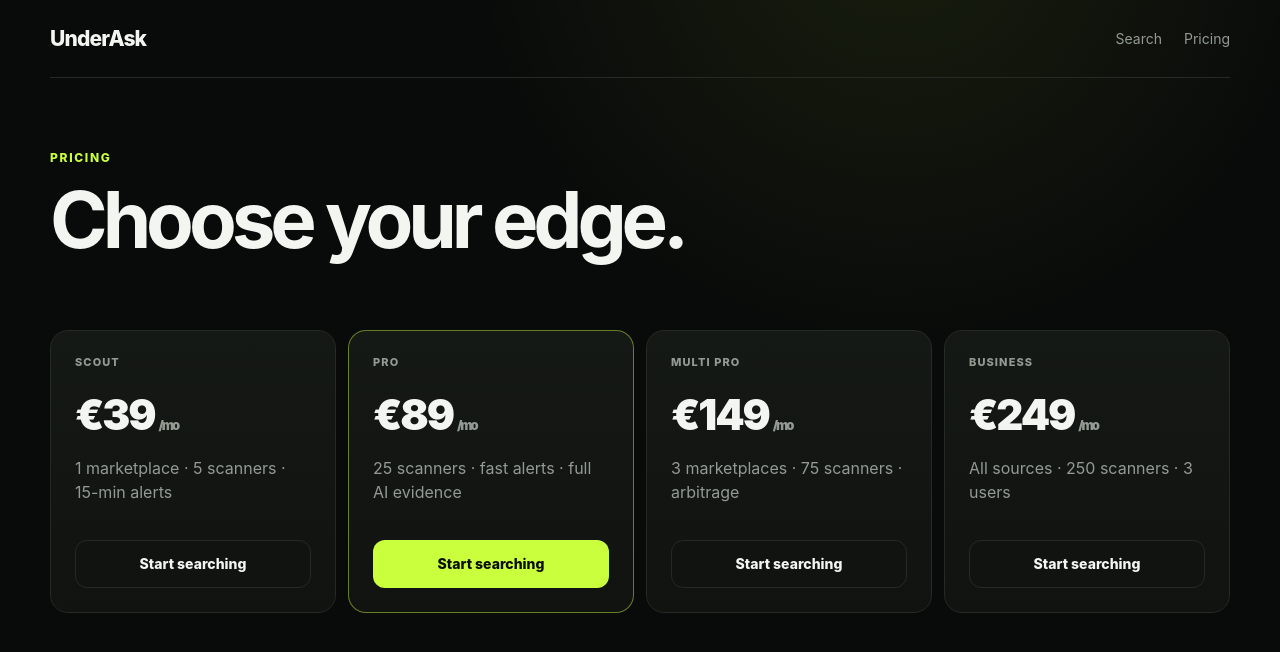
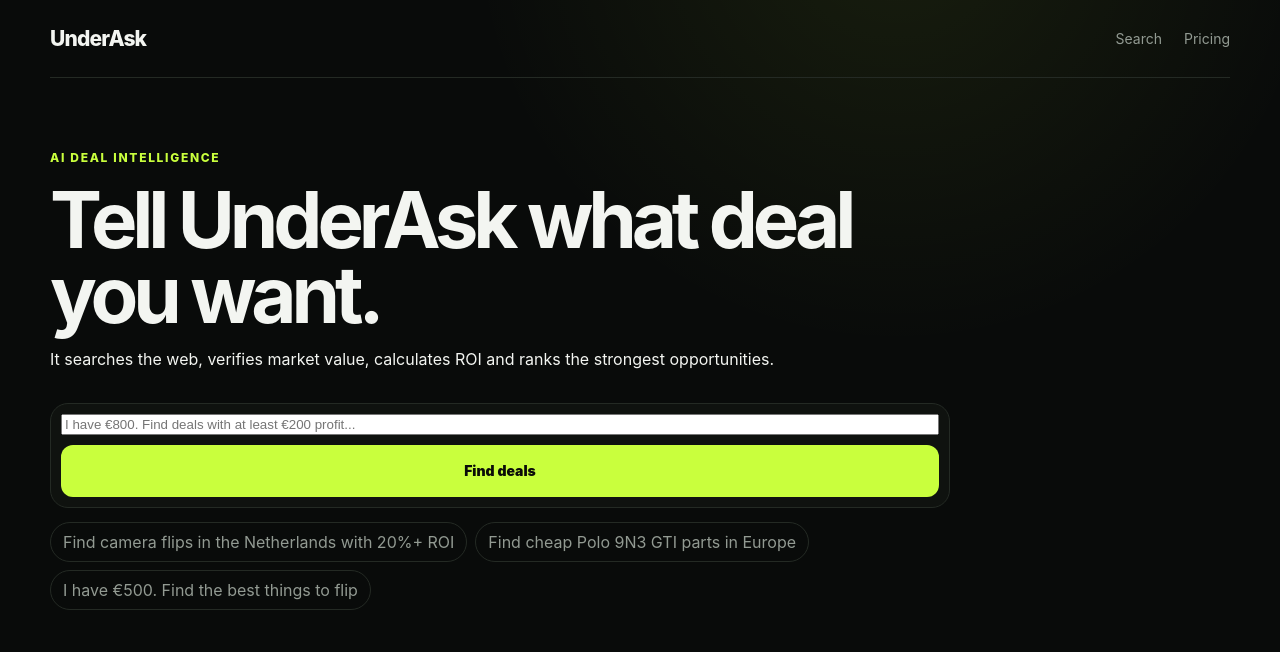
Before and after one commit to maxxvrm-afk/UnderAsk, a Next.js app: page /search in a window 1280 px wide. Shown: the top 652 px of the page. Built offline with nearby package versions, Linux system fonts and the light colour scheme.

Commit message:
Restore AI deal search

```diff
--- a/src/app/search/page.tsx
+++ b/src/app/search/page.tsx
@@ -1,11 +1,204 @@
-const plans=[
-{name:"Scout",price:"€39",desc:"1 marketplace · 5 scanners · 15-min alerts"},
-{name:"Pro",price:"€89",desc:"25 scanners · fast alerts · full AI evidence",featured:true},
-{name:"Multi Pro",price:"€149",desc:"3 marketplaces · 75 scanners · arbitrage"},
-{name:"Business",price:"€249",desc:"All sources · 250 scanners · 3 users"}
-];
-export default function Pricing(){
- return <main className="shell"><nav className="nav"><a className="brand" href="/">UnderAsk</a><div className="navLinks"><a href="/search">Search</a><a href="/pricing">Pricing</a></div></nav>
- <section className="searchHero"><div className="eyebrow">PRICING</div><h1>Choose your edge.</h1></section>
- <section className="pricingGrid">{plans.map(p=><article className={"priceCard "+(p.featured?"featured":"")} key={p.name}><div className="source">{p.name}</div><div className="price">{p.price}<span>/mo</span></div><p>{p.desc}</p><a className={p.featured?"buttonPrimary":"buttonGhost"} href="/search">Start searching</a></article>)}</section></main>
+"use client";
+
+import { FormEvent, useState } from "react";
+
+type Deal = {
+  title: string;
+  url: string;
+  source: string;
+  ask_price: number;
+  expected_sale_price: number;
+  quick_sale_price: number;
+  net_profit: number;
+  roi_percent: number;
+  confidence: number;
+  speed_to_sell: number;
+  price_gap_percent: number;
+  deal_score: number;
+  reasoning: string;
+  risks?: string[];
+  evidence?: string[];
+};
+
+export default function SearchPage() {
+  const [query, setQuery] = useState("");
+  const [deals, setDeals] = useState<Deal[]>([]);
+  const [loading, setLoading] = useState(false);
+  const [error, setError] = useState("");
+
+  async function search(e: FormEvent) {
+    e.preventDefault();
+
+    if (!query.trim()) return;
+
+    setLoading(true);
+    setError("");
+    setDeals([]);
+
+    try {
+      const response = await fetch("/api/search/deals", {
+        method: "POST",
+        headers: {
+          "Content-Type": "application/json",
+        },
+        body: JSON.stringify({ query }),
+      });
+
+      const data = await response.json();
+
+      if (!response.ok) {
+        throw new Error(data.error || "Search failed.");
+      }
+
+      setDeals(data.deals || []);
+    } catch (err) {
+      setError(
+        err instanceof Error
+          ? err.message
+          : "Something went wrong."
+      );
+    } finally {
+      setLoading(false);
+    }
+  }
+
+  return (
+    <main className="shell">
+      <nav className="nav">
+        <a className="brand" href="/">
+          UnderAsk
+        </a>
+
+        <div className="navLinks">
+          <a href="/search">Search</a>
+          <a href="/pricing">Pricing</a>
+        </div>
+      </nav>
+
+      <section className="searchHero">
+        <div className="eyebrow">AI DEAL INTELLIGENCE</div>
+
+        <h1>Tell UnderAsk what deal you want.</h1>
+
+        <p>
+          It searches the web, verifies market value, calculates ROI
+          and ranks the strongest opportunities.
+        </p>
+
+        <form onSubmit={search}>
+          <div className="searchBox">
+            <input
+              value={query}
+              onChange={(e) => setQuery(e.target.value)}
+              placeholder="I have €800. Find deals with at least €200 profit..."
+            />
+
+            <button
+              className="buttonPrimary"
+              disabled={loading}
+              type="submit"
+            >
+              {loading ? "Searching..." : "Find deals"}
+            </button>
+          </div>
+        </form>
+
+        <div className="chips">
+          {[
+            "Find camera flips in the Netherlands with 20%+ ROI",
+            "Find cheap Polo 9N3 GTI parts in Europe",
+            "I have €500. Find the best things to flip",
+          ].map((example) => (
+            <button
+              key={example}
+              type="button"
+              onClick={() => setQuery(example)}
+            >
+              {example}
+            </button>
+          ))}
+        </div>
+
+        {error && <p className="error">{error}</p>}
+      </section>
+
+      {deals.length > 0 && (
+        <section className="dealGrid">
+          {deals.map((deal, index) => (
+            <article className="dealCard" key={`${deal.url}-${index}`}>
+              <div className="dealTop">
+                <div>
+                  <span className="source">
+                    #{index + 1} · {deal.source}
+                  </span>
+
+                  <h2>{deal.title}</h2>
+                </div>
+
+                <div className="score">
+                  {Math.round(deal.deal_score)}
+                  <span>/100</span>
+                </div>
+              </div>
+
+              <div className="metrics">
+                <div>
+                  <span>ASK</span>
+                  <strong>€{deal.ask_price}</strong>
+                </div>
+
+                <div>
+                  <span>EXPECTED SALE</span>
+                  <strong>€{deal.expected_sale_price}</strong>
+                </div>
+
+                <div>
+                  <span>NET PROFIT</span>
+                  <strong>€{deal.net_profit}</strong>
+                </div>
+
+                <div>
+                  <span>ROI</span>
+                  <strong>{deal.roi_percent}%</strong>
+                </div>
+
+                <div>
+                  <span>CONFIDENCE</span>
+                  <strong>{deal.confidence}%</strong>
+                </div>
+
+                <div>
+                  <span>SELL SPEED</span>
+                  <strong>{deal.speed_to_sell}/100</strong>
+                </div>
+              </div>
+
+              <p>{deal.reasoning}</p>
+
+              {deal.risks?.[0] && (
+                <p>
+                  <strong>Risk:</strong> {deal.risks[0]}
+                </p>
+              )}
+
+              {deal.evidence?.[0] && (
+                <p>
+                  <strong>Evidence:</strong> {deal.evidence[0]}
+                </p>
+              )}
+
+              <a
+                className="buttonGhost"
+                href={deal.url}
+                target="_blank"
+                rel="noreferrer"
+              >
+                Open listing →
+              </a>
+            </article>
+          ))}
+        </section>
+      )}
+    </main>
+  );
 }
```
